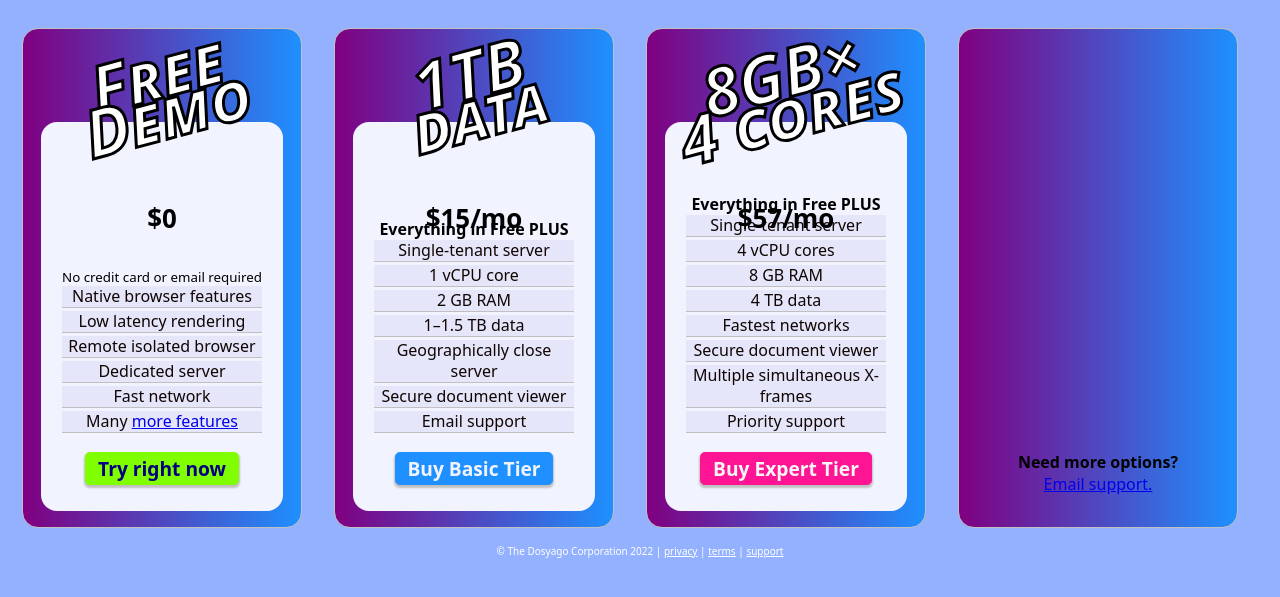
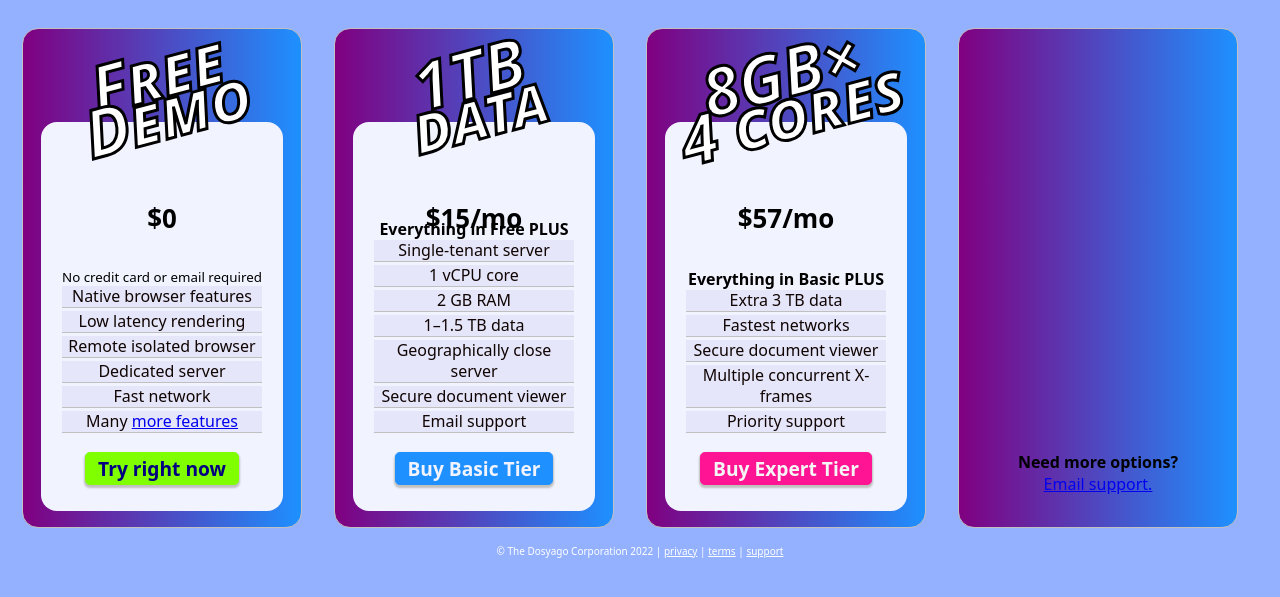
Before and after one commit to crisdosyago/vf-demo-landing, a website: page index.html in a window 1280 px wide. Shown: the part 73-670 px from the top of the page. Drawn offline with Linux system fonts and the light colour scheme.

Commit message:
Update index.html

```diff
--- a/index.html
+++ b/index.html
@@ -331,15 +331,12 @@
           <span class=price>
             $57/mo
           </span>
-          <strong>Everything in Free PLUS</strong>
+          <strong>Everything in Basic PLUS</strong>
           <dl>
-            <dd>Single-tenant server
-            <dd>4 vCPU cores
-            <dd>8 GB RAM
-            <dd>4 TB data
+            <dd>Extra 3 TB data
             <dd>Fastest networks
             <dd>Secure document viewer
-            <dd>Multiple simultaneous X-frames
+            <dd>Multiple concurrent X-frames
             <dd>Priority support
           </dl>
           <p class=cent>
```
